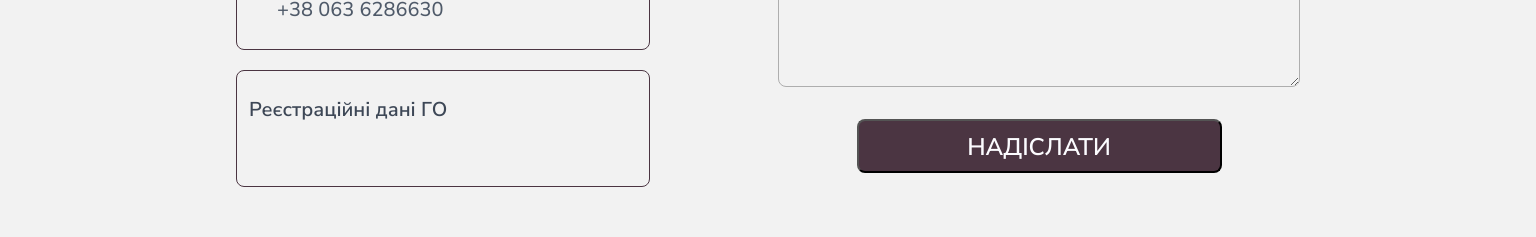
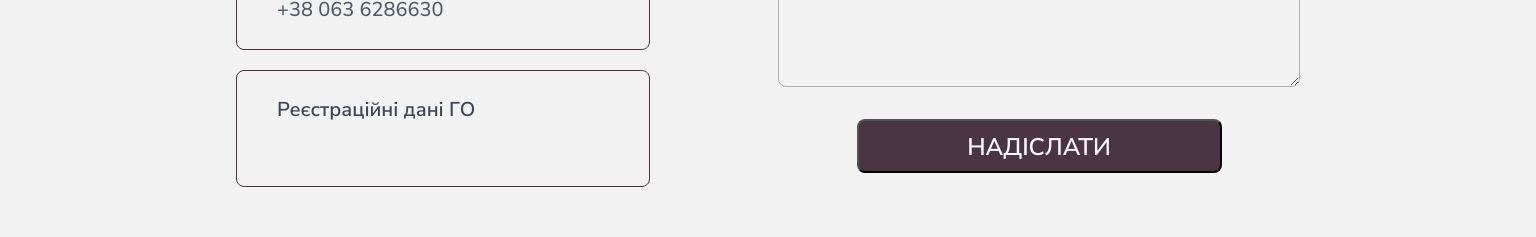
Before and after one commit to murrfecto/murrfecto1, a React (Create React App) app in the folder client/: page /contacts in a window 1536 px wide. Shown: the part 805-1042 px from the top of the page. Built offline with nearby package versions, Linux system fonts and the light colour scheme.

Commit message:
Updated Contacts.scss
Fixed left padding of registration info

```diff
--- a/client/src/components/Contacts/Contacts.scss
+++ b/client/src/components/Contacts/Contacts.scss
@@ -146,4 +146,7 @@
       @include nunito-600-size-20;
     }
   }
+  @media screen and (min-width: 1440px) {
+    padding-left: 40px;
+  }
 }
```
